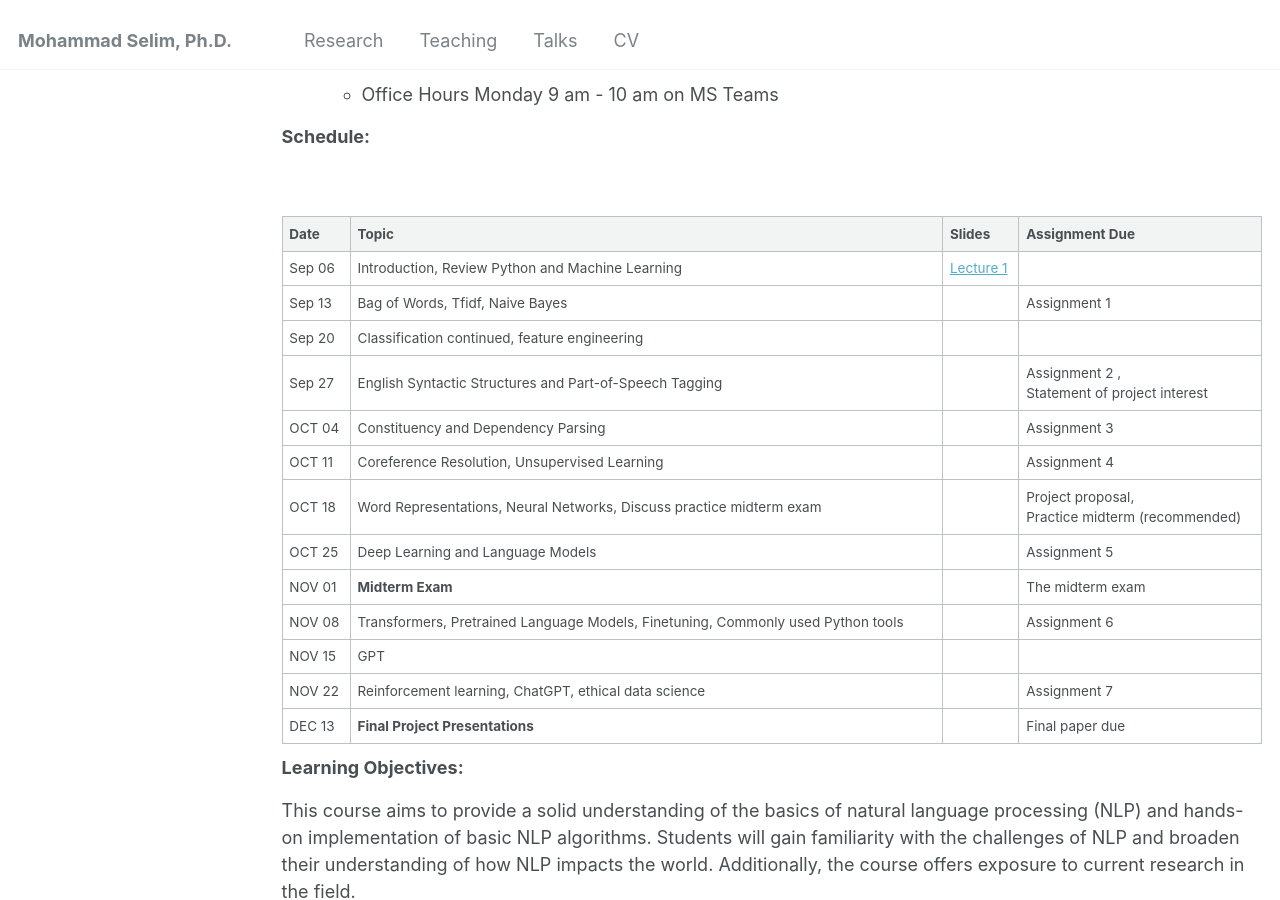
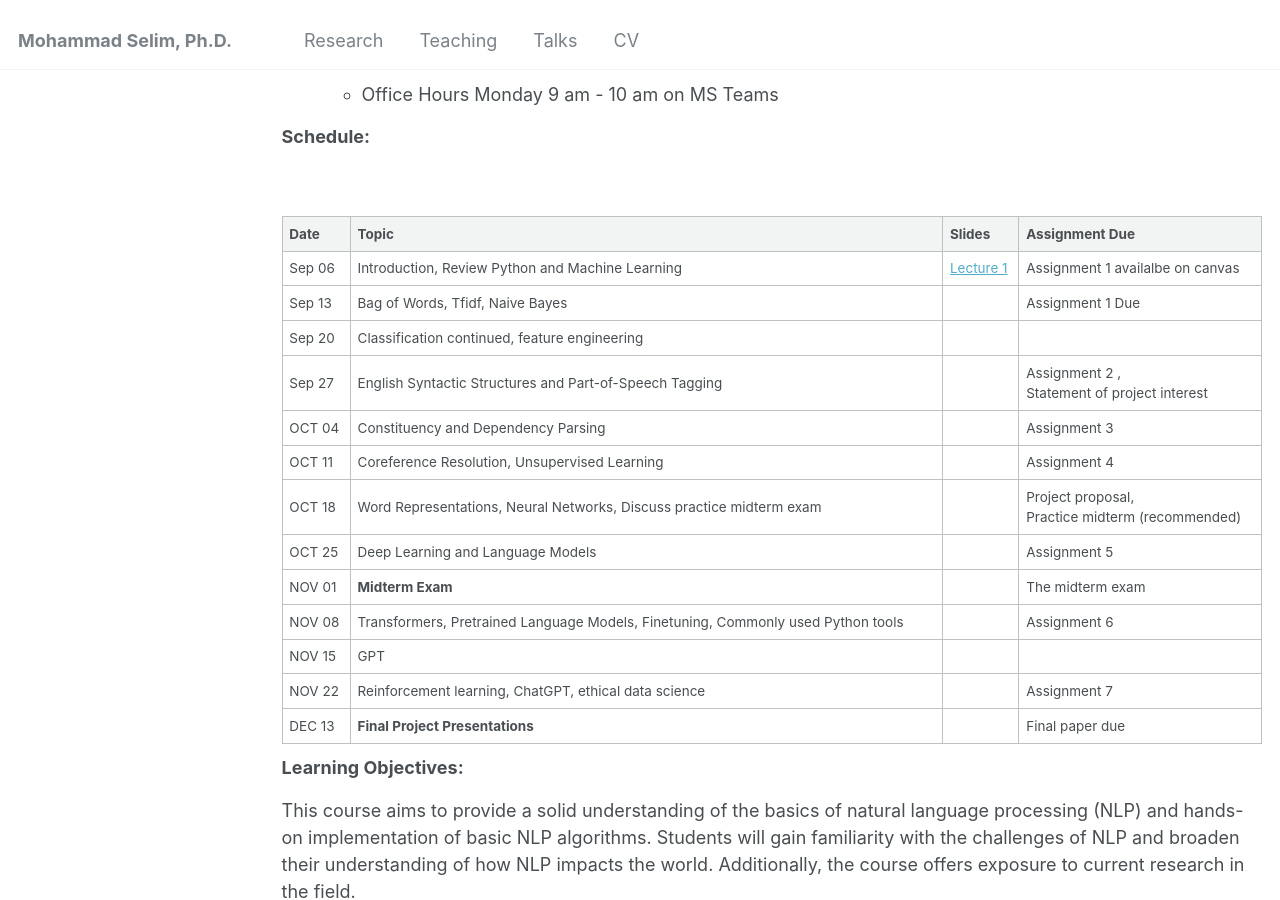
Before and after one commit to selimmd/selimmd.github.io, a Jekyll site: the page built from _teaching/nlp2024.md, in a window 1280 px wide and 900 px high, scrolled down 341 px. Built offline with Jekyll 4.4.1, drawn with Linux system fonts in a browser that asks for light colours.

Commit message:
Update nlp2024.md

```diff
--- a/_teaching/nlp2024.md
+++ b/_teaching/nlp2024.md
@@ -34,8 +34,8 @@ h2, h3, h4, h5, h6 {margin: 0;}
 
 | Date   | Topic                                                                                         | Slides | Assignment Due |
 |--------|-----------------------------------------------------------------------------------------------|--------|----------------|
-| Sep 06  | Introduction, Review Python and Machine Learning                                             |  [Lecture 1](https://docs.google.com/presentation/d/1qVlDi81KZpN-JWZCUCZe9nEOgHRlTkDp/edit?usp=sharing&ouid=115579883578265764099&rtpof=true&sd=true)|                |
-| Sep 13  | Bag of Words, Tfidf, Naive Bayes                                                              | | Assignment 1 |
+| Sep 06  | Introduction, Review Python and Machine Learning                                             |  [Lecture 1](https://docs.google.com/presentation/d/1qVlDi81KZpN-JWZCUCZe9nEOgHRlTkDp/edit?usp=sharing&ouid=115579883578265764099&rtpof=true&sd=true)|     Assignment 1 availalbe on canvas           |
+| Sep 13  | Bag of Words, Tfidf, Naive Bayes                                                              | | Assignment 1 Due|
 | Sep 20  | Classification continued, feature engineering |  |  |
 | Sep 27  | English Syntactic Structures and Part-of-Speech Tagging | | Assignment 2 , <br/> Statement of project interest |
 | OCT 04  | Constituency and Dependency Parsing                                                           | | Assignment 3  |
```
